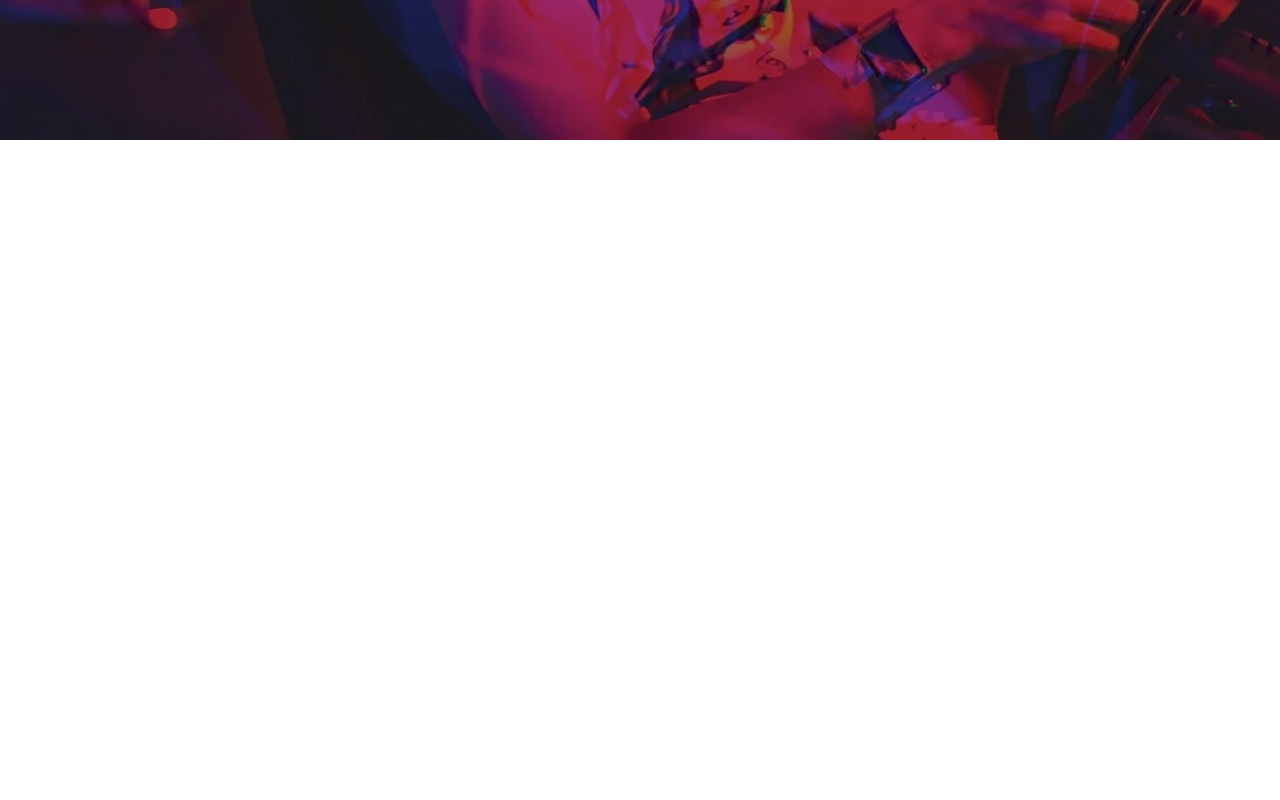
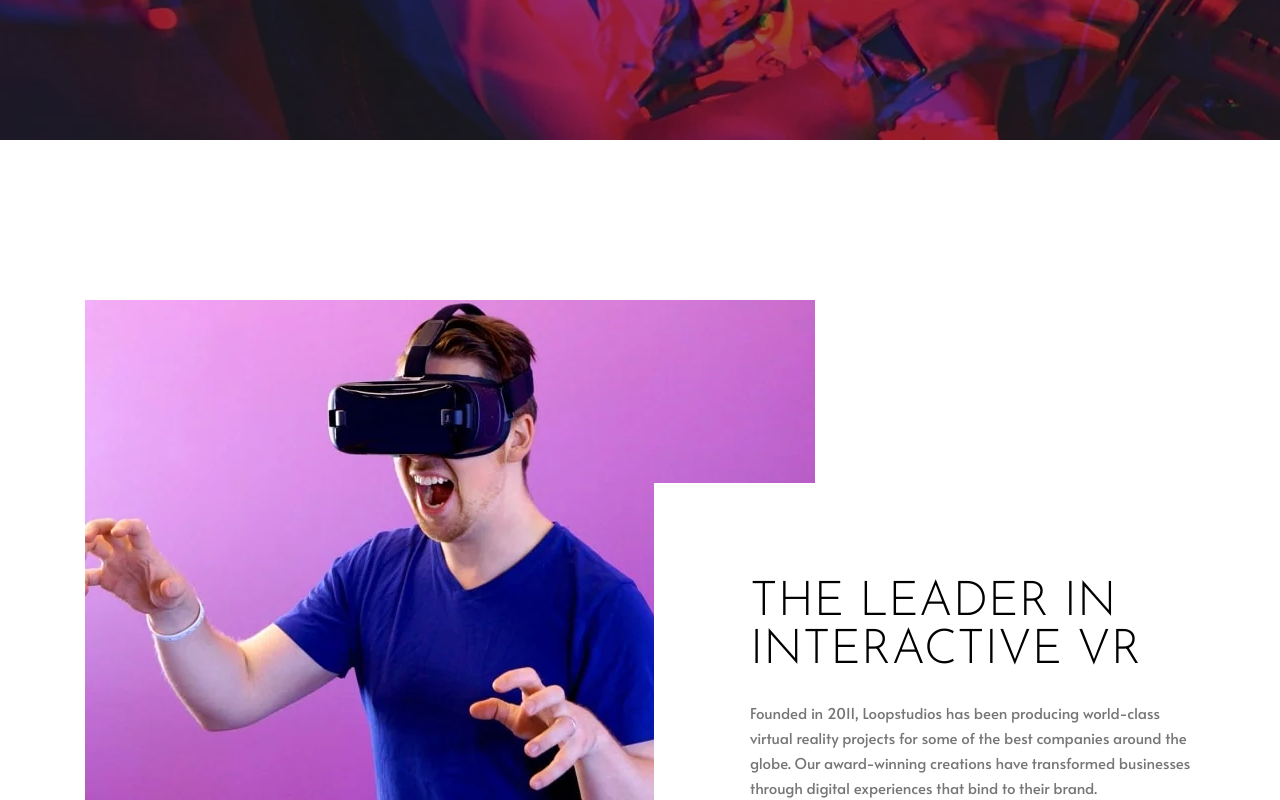
Before and after one commit to MrBlackvanta/loopstudios-landing-page, a Next.js app: page / in a window 1280 px wide. Shown: the part 510-1310 px from the top of the page. Before the commit the page ends 800 px from the top, so only its background shows below. Built offline with nearby package versions, Linux system fonts and the light colour scheme.

Commit message:
add InteractiveSection component and update HeroSection; enhance button styling

```diff
--- a/src/app/globals.css
+++ b/src/app/globals.css
@@ -38,6 +38,10 @@
   body {
     @apply text-body bg-white font-sans text-black;
   }
+
+  button:not(:disabled) {
+    @apply cursor-pointer;
+  }
 }
 
 @utility v-display {
--- a/src/app/page.tsx
+++ b/src/app/page.tsx
@@ -1,5 +1,5 @@
 import { SiteHeader } from "@/components/layout";
-import { HeroSection } from "@/views/home";
+import { HeroSection, InteractiveSection } from "@/views/home";
 
 export default function Home() {
   return (
@@ -7,6 +7,7 @@ export default function Home() {
       <SiteHeader />
       <main>
         <HeroSection />
+        <InteractiveSection />
       </main>
     </>
   );
--- a/src/views/home/hero-section.tsx
+++ b/src/views/home/hero-section.tsx
@@ -19,7 +19,7 @@ export default function HeroSection() {
       <div className="relative mx-auto w-full max-w-289.5 px-6 pt-56.75 lg:pt-56.5">
         <h1
           id="hero-title"
-          className="v-display text-hero lg:text-hero-lg border-2 border-white px-5.5 pt-6 pb-4 text-white lg:w-162.5 lg:p-9.5 lg:pb-6.5"
+          className="v-display text-hero lg:text-hero-lg border-2 border-white px-5.5 pt-6 pb-4 text-white md:w-162.5 lg:p-9.5 lg:pb-6.5"
         >
           Immersive experiences that deliver
         </h1>
--- a/src/views/home/index.ts
+++ b/src/views/home/index.ts
@@ -1 +1,2 @@
 export { default as HeroSection } from "./hero-section";
+export { default as InteractiveSection } from "./interactive-section";
--- /dev/null
+++ b/src/views/home/interactive-section.tsx
@@ -0,0 +1,37 @@
+import interactiveDesktop from "@/assets/images/desktop/image-interactive.webp";
+import interactiveMobile from "@/assets/images/mobile/image-interactive.webp";
+
+export default function InteractiveSection() {
+  return (
+    <section aria-labelledby="interactive-title" className="pt-24 lg:pt-40">
+      <div className="mx-auto w-full max-w-289.5 px-6">
+        <div className="mx-auto max-w-182.5 lg:relative lg:max-w-none">
+          <img
+            src={interactiveDesktop.src}
+            srcSet={`${interactiveMobile.src} ${interactiveMobile.width}w, ${interactiveDesktop.src} ${interactiveDesktop.width}w`}
+            sizes="(min-width: 64rem) 730px, calc(100vw - 3rem)"
+            alt=""
+            width={interactiveMobile.width}
+            height={interactiveMobile.height}
+            loading="lazy"
+            className="block w-full object-cover lg:h-125 lg:w-182.5"
+          />
+          <div className="mx-auto max-w-111.25 px-6 pt-12 text-center md:px-0 lg:absolute lg:right-0 lg:bottom-0 lg:w-135.25 lg:max-w-none lg:bg-white lg:pt-24 lg:pl-24 lg:text-left">
+            <h2
+              id="interactive-title"
+              className="v-display text-section lg:text-section-lg"
+            >
+              The leader in interactive VR
+            </h2>
+            <p className="text-ink-muted mt-4 lg:mt-6.25">
+              Founded in 2011, Loopstudios has been producing world-class
+              virtual reality projects for some of the best companies around the
+              globe. Our award-winning creations have transformed businesses
+              through digital experiences that bind to their brand.
+            </p>
+          </div>
+        </div>
+      </div>
+    </section>
+  );
+}
```
